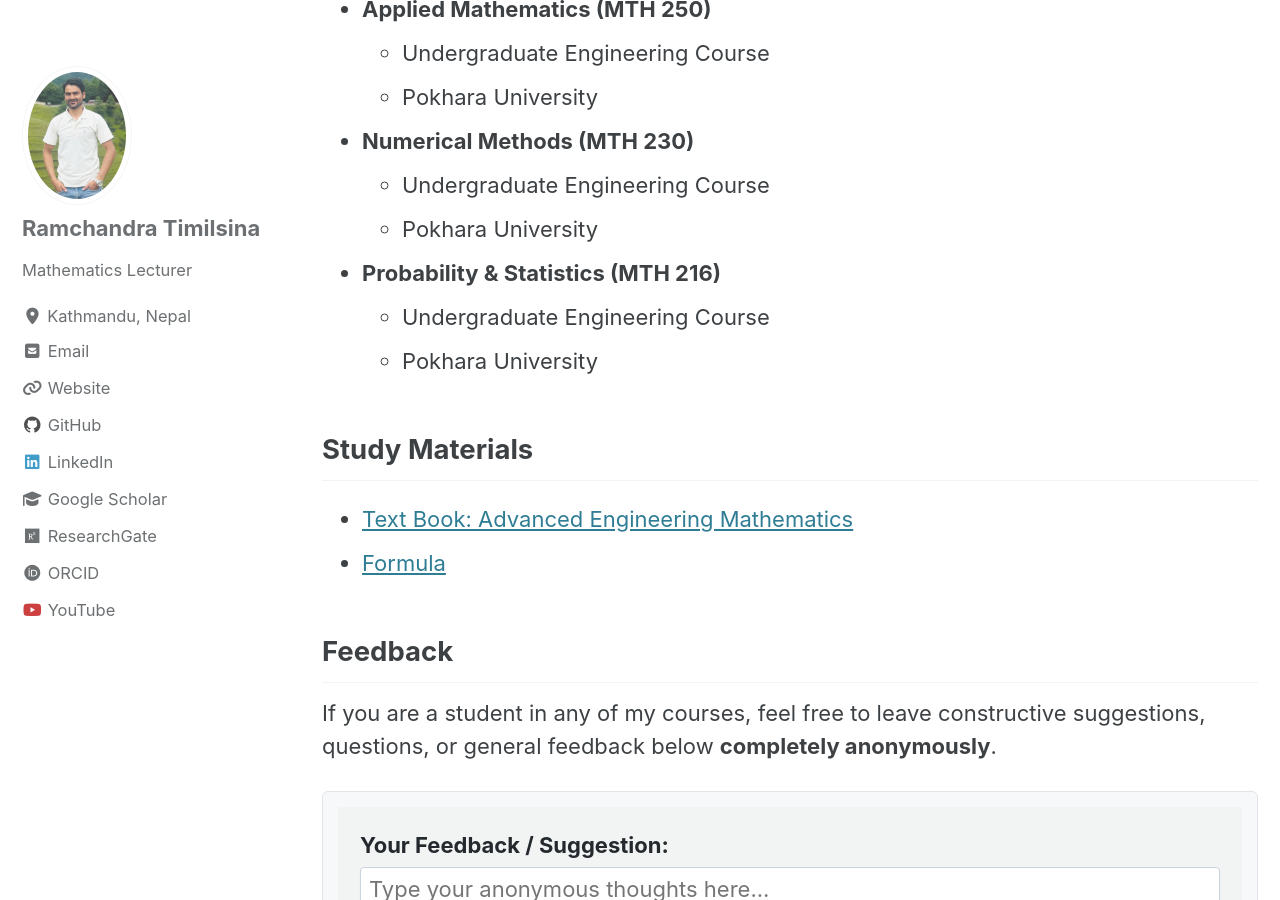
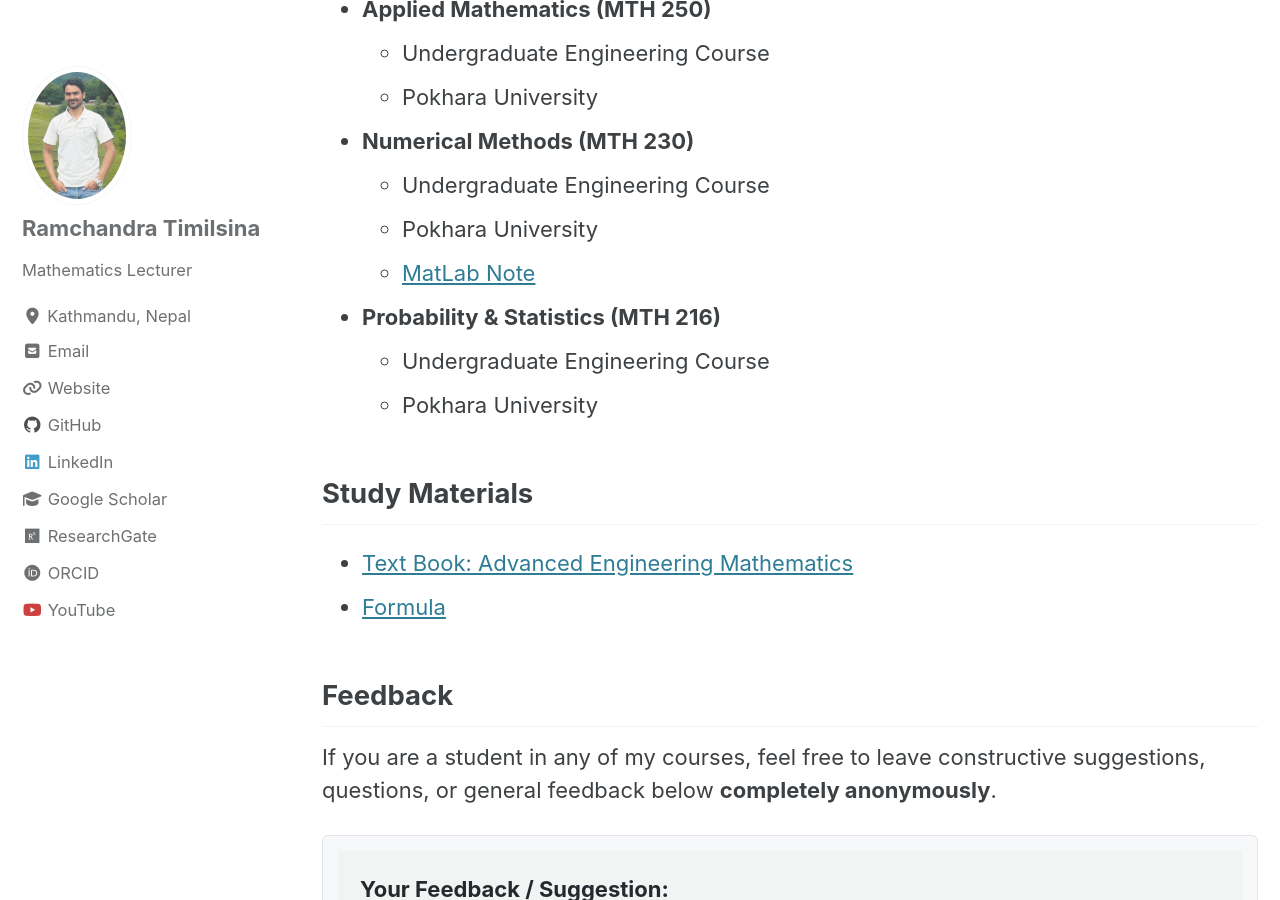
Before and after one commit to TimilsinaRC07/TimilsinaRC07.github.io, a Jekyll site: the page built from teaching.md, in a window 1280 px wide and 900 px high, scrolled down 1207 px. Built offline with Jekyll 4.4.1, drawn with Linux system fonts in a browser that asks for light colours; cached includes are drawn as plain includes.

Commit message:
Update teaching.md

```diff
--- a/teaching.md
+++ b/teaching.md
@@ -41,7 +41,7 @@ Below, you will find the courses I teach alongside lecture notes and study mater
 * **Numerical Methods (MTH 230)**
   * Undergraduate Engineering Course
   * Pokhara University
-
+  * [MatLab Note](https://github.com/TimilsinaRC07/MatLab-Note/blob/main/Matlab_note.pdf)
 * **Probability & Statistics (MTH 216)**
   * Undergraduate Engineering Course
   * Pokhara University
```
